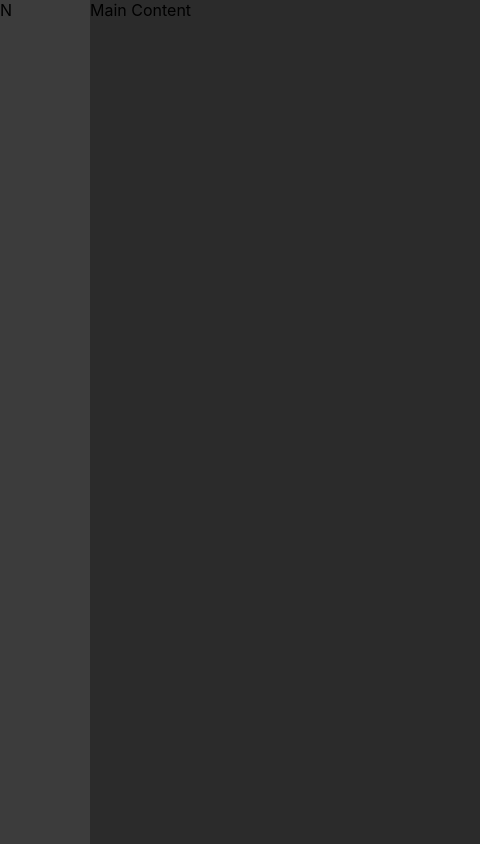
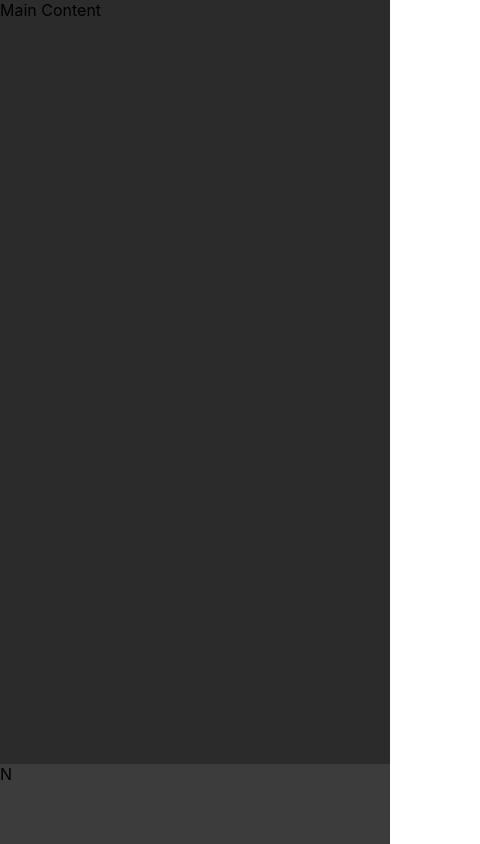
Before and after one commit to anaLabecaDev/grid-gallery, a React (Create React App) app: page /1 in a window 390 px wide. Shown: the whole page, 480 px wide, since content can reach past the window. Built offline with nearby package versions, Linux system fonts and the light colour scheme.

Commit message:
feat: Set up responsive mixin and update main app styles

```diff
--- a/src/app/app.module.scss
+++ b/src/app/app.module.scss
@@ -1,9 +1,11 @@
-@import 'src/styles/colors.scss';
+@import 'src/styles/variables.scss';
+@import 'src/styles/mixins.scss';
 
 .app {
   height: 100vh;
   width: 100vw;
   display: flex;
+  flex-direction: column-reverse;
 
   .header {
     flex: 0 1 auto;
@@ -11,6 +13,10 @@
 
   .content {
     background-color: $grey-1;
-    flex: 1 0 100%;
+    flex: 1 0;
+  }
+
+  @include responsive(medium) {
+    flex-direction: row;
   }
 }
--- a/src/common/Navigation/navigation.module.scss
+++ b/src/common/Navigation/navigation.module.scss
@@ -1,7 +1,13 @@
-@import 'src/styles/colors.scss';
+@import 'src/styles/variables.scss';
+@import 'src/styles/mixins.scss';
 
 .nav {
   background-color: $grey-2;
-  width: 90px;
-  height: 100%;
+  height: 80px;
+  width: 100%;
+
+  @include responsive(medium) {
+    width: 90px;
+    height: 100%;
+  }
 }
--- a/src/index.scss
+++ b/src/index.scss
@@ -6,6 +6,10 @@ body {
     'Droid Sans', 'Helvetica Neue', sans-serif;
   -webkit-font-smoothing: antialiased;
   -moz-osx-font-smoothing: grayscale;
+  width: 100%;
+  height: 100%;
+  min-width: 100%;
+  min-height: 100%;
 }
 
 code {
--- /dev/null
+++ b/src/styles/mixins.scss
@@ -0,0 +1,15 @@
+@import 'src/styles/variables.scss';
+
+@mixin responsive($size) {
+  @if $size == small {
+    @media only screen and (min-width: $breakpoint-small) {
+      @content;
+    }
+  } @else if $size == medium {
+    @media (min-width: $breakpoint-medium) {
+      @content;
+    }
+  } @else {
+    @content;
+  }
+}
--- a/src/styles/colors.scss
+++ b/src/styles/variables.scss
@@ -1,9 +1,12 @@
+//Colors
 $grey-1: #2b2b2b;
 $grey-2: #3c3c3c;
 $grey-3: #828282;
 $gray-4: #bdbdbd;
 $gray-5: #e0e0e0;
+$blue-2: #2d9cdb;
+$white: #ffffff;
 
-$blue-2: #2d9cdb;
-
-$white: #ffffff;
+// Breakpoints
+$breakpoint-small: 481px;
+$breakpoint-medium: 769px;
```
